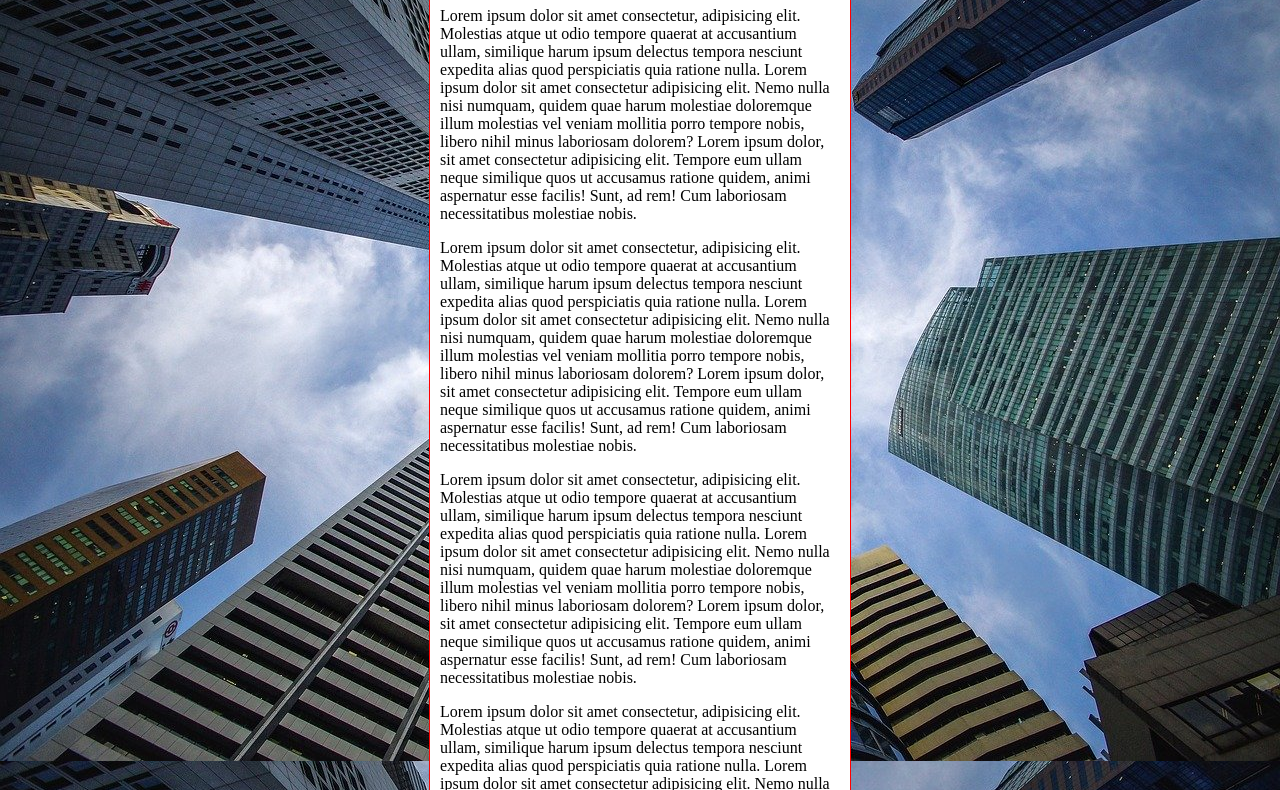
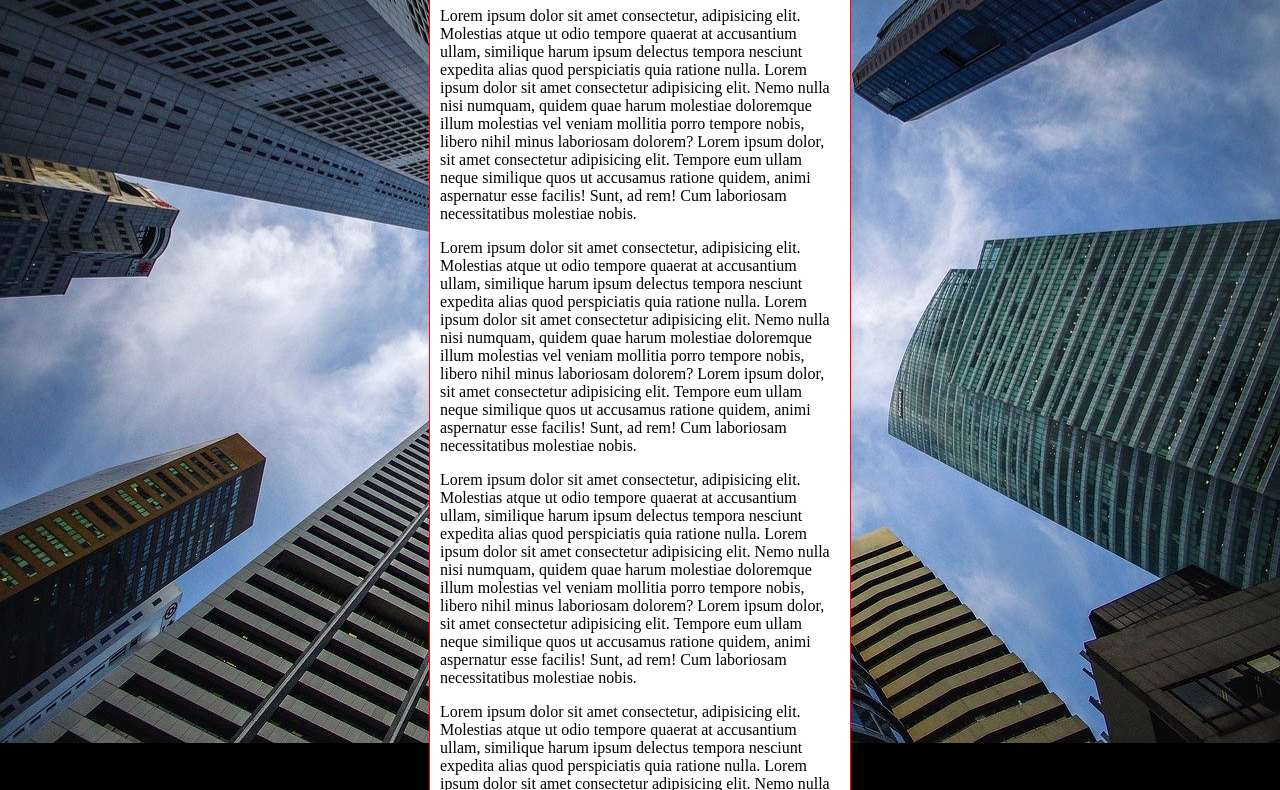
Before and after one commit to xC4i0/exercicios_html_css, a plain HTML site: page ex022/fundo006.html in a window 1280 px wide. Shown: the part 92-882 px from the top of the page. Drawn offline with Linux system fonts and the light colour scheme.

Commit message:
shothands

```diff
--- a/ex022/fundo006.html
+++ b/ex022/fundo006.html
@@ -8,12 +8,19 @@
 <style>
     body {
         height: 100vh;
-        background-color: black;
+        background: black  url(imagens/wallpaper002.jpg) center center no-repeat fixed;
+        /* background-color: black;
         background-image: url(imagens/wallpaper002.jpg);
         background-position: center top;
-        background-repeat: repeat-y;
-        background-size: cover;
-        background-attachment: fixed;
+        background-repeat: repeat;
+        background-size: cover; ----------> BK-SIZE: NÃO FUNCIONA
+        background-attachment: fixed; */
+
+        /*
+            Shothands - background
+              Color > image > position reapeat > [size] > attachment
+        */
+
     }
 
     main {
```
